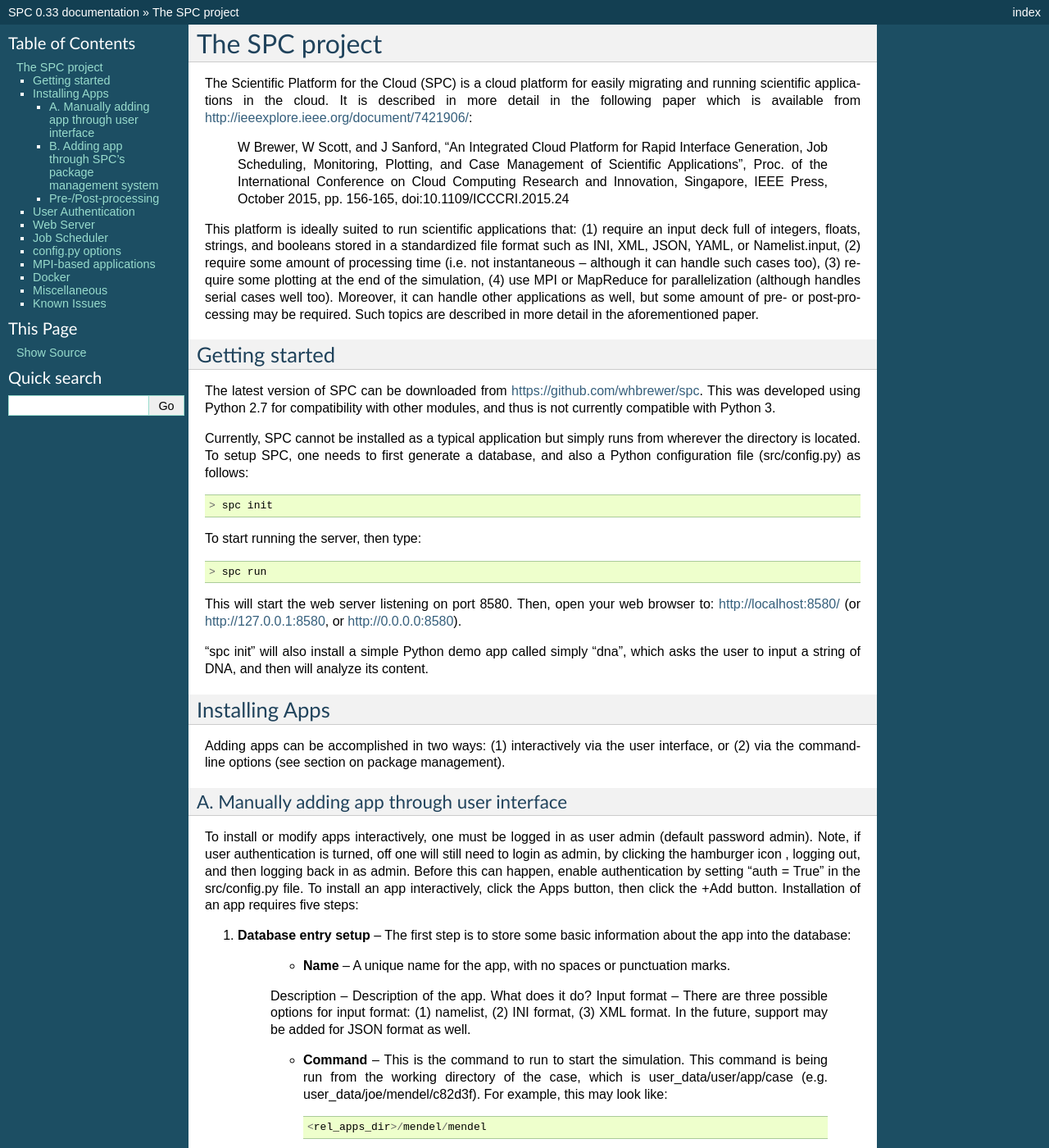
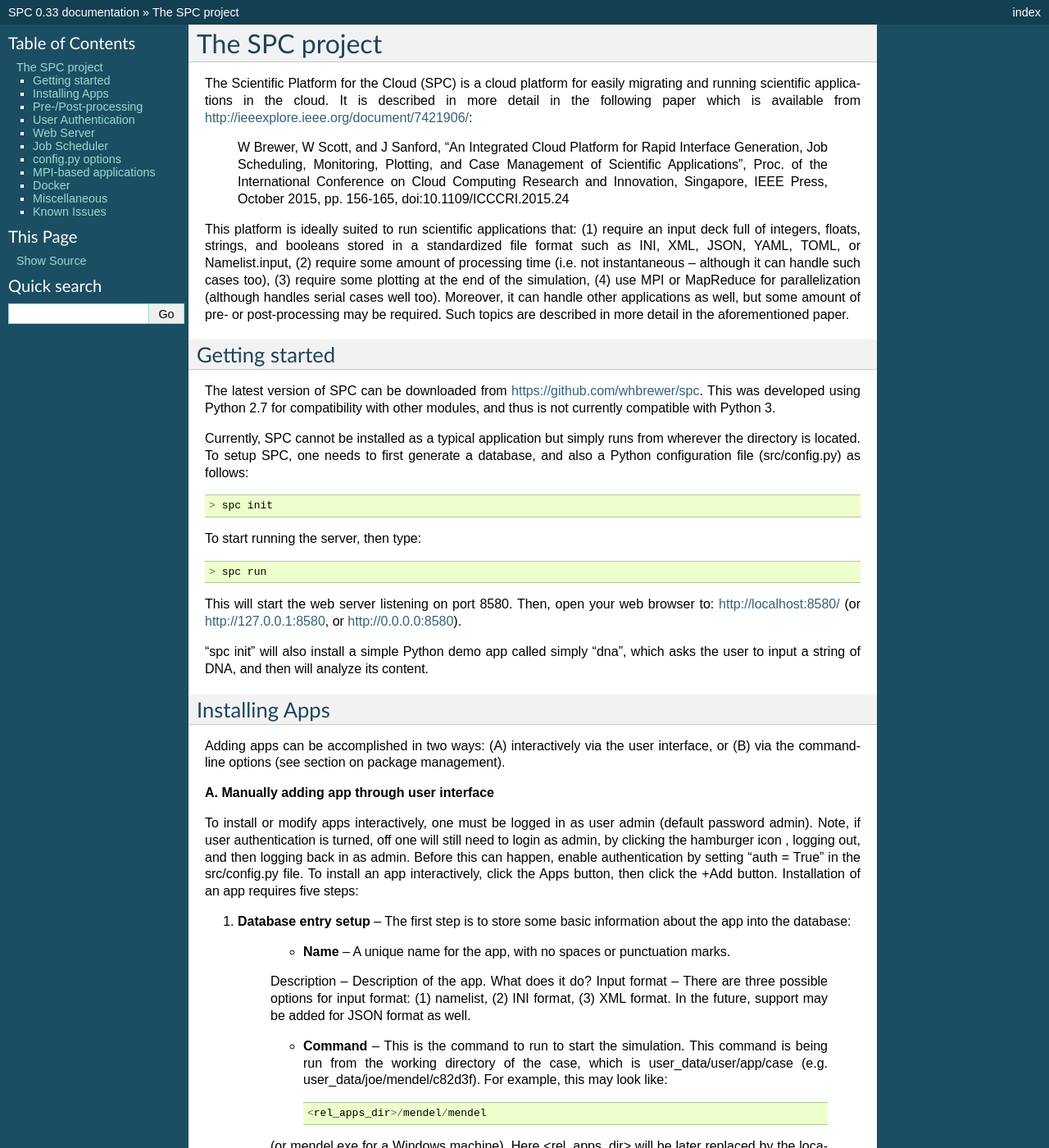
Before and after one commit to whbrewer/spc, a Sphinx documentation site: the page built from docs/index.rst, in a window 1280 px wide and 1400 px high. Shown: the whole window at 82% size. Built offline with Sphinx 7.4.7, drawn with Linux system fonts in a browser that asks for light colours.

Commit message:
cleanup a bit

```diff
--- a/docs/index.rst
+++ b/docs/index.rst
@@ -5,7 +5,7 @@
 
 	W Brewer, W Scott, and J Sanford, “An Integrated Cloud Platform for Rapid Interface Generation, Job Scheduling, Monitoring, Plotting, and Case Management of Scientific Applications”, Proc. of the International Conference on Cloud Computing Research and Innovation, Singapore, IEEE Press, October 2015, pp. 156-165, doi:10.1109/ICCCRI.2015.24
 
-This platform is ideally suited to run scientific applications that: (1) require an input deck full of integers, floats, strings, and booleans stored in a standardized file format such as INI, XML, JSON, YAML, or Namelist.input, (2) require some amount of processing time (i.e. not instantaneous -- although it can handle such cases too), (3) require some plotting at the end of the simulation, (4) use MPI or MapReduce for parallelization (although handles serial cases well too). Moreover, it can handle other applications as well, but some amount of pre- or post-processing may be required. Such topics are described in more detail in the aforementioned paper.
+This platform is ideally suited to run scientific applications that: (1) require an input deck full of integers, floats, strings, and booleans stored in a standardized file format such as INI, XML, JSON, YAML, TOML, or Namelist.input, (2) require some amount of processing time (i.e. not instantaneous -- although it can handle such cases too), (3) require some plotting at the end of the simulation, (4) use MPI or MapReduce for parallelization (although handles serial cases well too). Moreover, it can handle other applications as well, but some amount of pre- or post-processing may be required. Such topics are described in more detail in the aforementioned paper.
 
 Getting started
 ---------------
@@ -27,10 +27,9 @@
 Installing Apps
 ---------------
 
-Adding apps can be accomplished in two ways: (1) interactively via the user interface, or (2) via the command-line options (see section on package management).
+Adding apps can be accomplished in two ways: (A) interactively via the user interface, or (B) via the command-line options (see section on package management).
 
-A. Manually adding app through user interface
-~~~~~~~~~~~~~~~~~~~~~~~~~~~~~~~~~~~~~~~~~~~~~
+**A. Manually adding app through user interface**
 
 To install or modify apps interactively, one must be logged in as user admin (default password admin).  Note, if user authentication is turned, off one will still need to login as admin, by clicking the hamburger icon , logging out, and then logging back in as admin.  Before this can happen,  enable authentication by setting “auth = True” in the src/config.py file.
 To install an app interactively, click the Apps button, then click the +Add button.  Installation of an app requires five steps:
@@ -75,8 +74,7 @@
     <script src="/static/apps/mendel/mendel.js"></script>
 
 
-B. Adding app through SPC’s package management system
-~~~~~~~~~~~~~~~~~~~~~~~~~~~~~~~~~~~~~~~~~~~~~~~~~~~~~
+**B. Adding app through SPC’s package management system**
 
 Because it may take some time to setup an app, especially the plots, it is possible to save the configuration as a JSON manifest file called spc.json.  Therefore, it is possible to create an SPC package of an app, which is simply a zipped archive containing the input file, binary, spc.json manifest file, and then make it available on the Internet (e.g. by hosting it on github.org or bitbucket.org).  In this way, anyone else running SPC can easily install your app by running the command::
 
@@ -91,7 +89,7 @@
     > spc install https://github.com/whbrewer/fmendel-spc-osx/archive/master.zip
 
 Pre-/Post-processing
-~~~~~~~~~~~~~~~~~~~~
+--------------------
 
 The code for pre- and post-processing is in the processing.py file.  This feature can be turned on by setting the pre-processing option in the database setup to the input filename.  However, coding to handle the pre-processing step must be manually added to the processing.py file.
 
```
